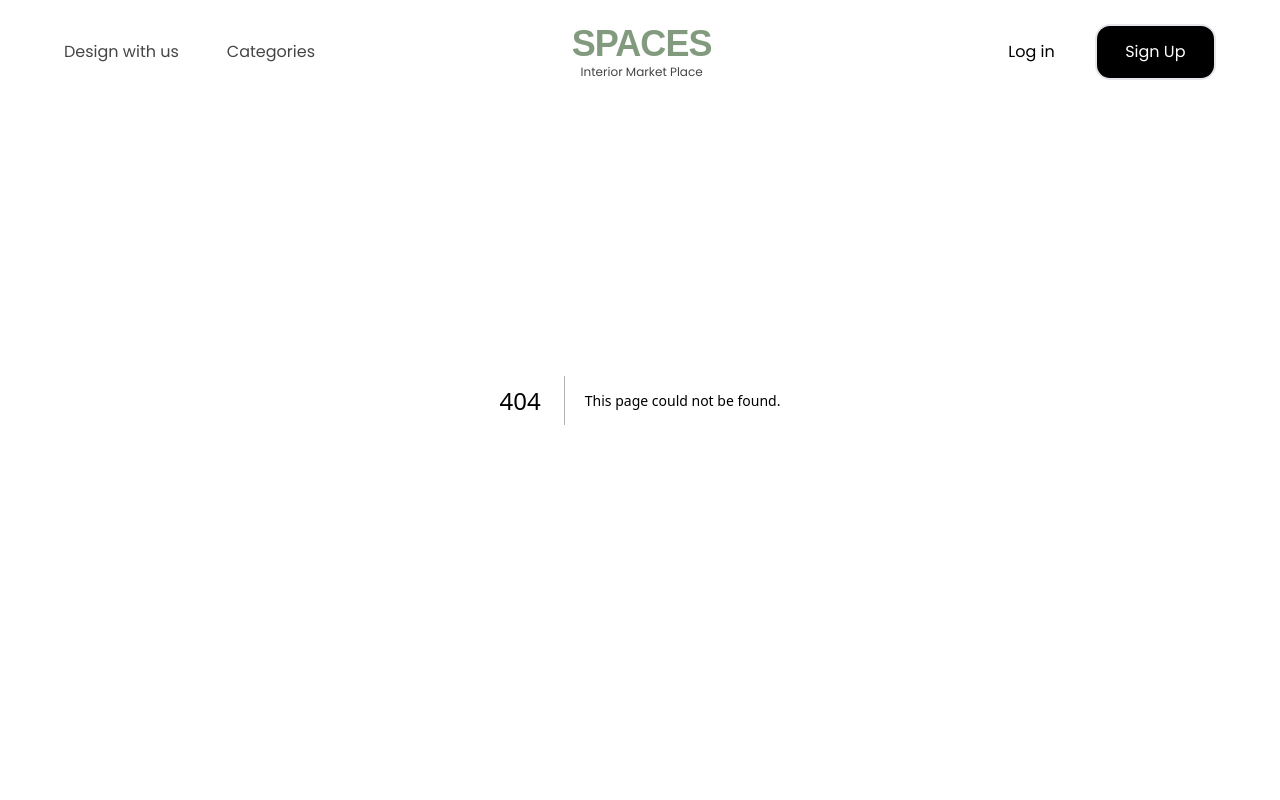
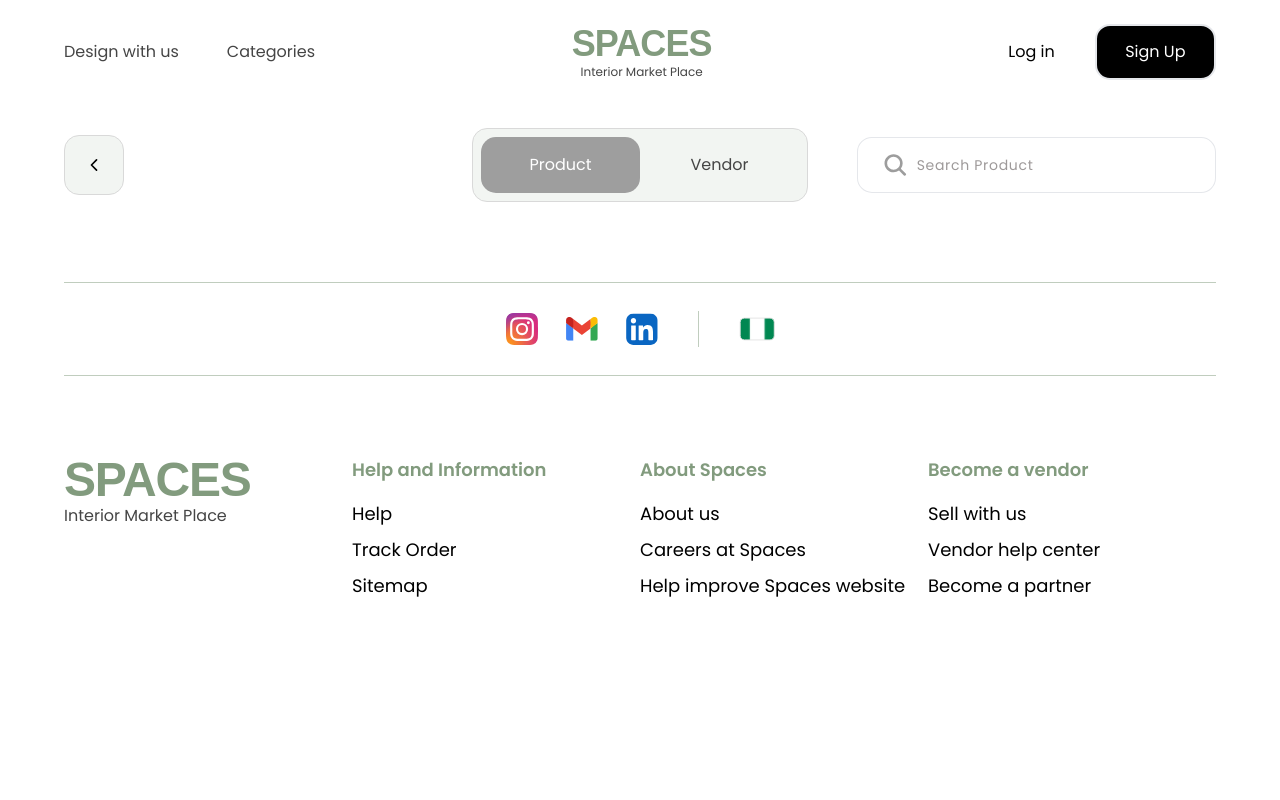
Before and after one commit to jola-blvhk/spaces-interior-marketplace, a Next.js app: page /categories in a window 1280 px wide. Before the commit this address had no page. Shown: the top 800 px of the page. Built offline with nearby package versions, Linux system fonts and the light colour scheme; grey boxes are pictures that could not be loaded; a web font is replaced by a local one.

Commit message:
categories page

```diff
--- /dev/null
+++ b/src/app/categories/page.tsx
@@ -0,0 +1,12 @@
+import CategoriesPage from "@/components/categories-page";
+import React from "react";
+
+const Categories = () => {
+  return (
+    <div className="  pt-24 md:pt-32">
+      <CategoriesPage />
+    </div>
+  );
+};
+
+export default Categories;
--- a/src/app/page.tsx
+++ b/src/app/page.tsx
@@ -9,7 +9,7 @@ LogRocket.init("iolmf1/spaces-interior-marketplace");
 export default function Home() {
   return (
     <ReduxProvider>
-      <div className="grid gap-16 md:gap-20">
+      <div className="grid  pt-20 md:pt-32 gap-16 md:gap-20">
         <FirstSection />
         <SecondSection />
       </div>
--- /dev/null
+++ b/src/components/back-button/index.tsx
@@ -0,0 +1,11 @@
+import React from "react";
+import { IoChevronBackOutline } from "react-icons/io5";
+const BackButton = () => {
+  return (
+    <div className=" bg-secondary-green-100/10 border border-[#D9D9D9] rounded-[10px]  md:rounded-[15px] w-fit p-4 md:p-5">
+      <IoChevronBackOutline className="lg:text-lg"/>
+    </div>
+  );
+};
+
+export default BackButton;
--- /dev/null
+++ b/src/components/categories-page/index.tsx
@@ -0,0 +1,64 @@
+"use client";
+
+import React, { useState } from "react";
+import BackButton from "../back-button";
+import VendorProductFilter from "../filter/vendor-product";
+import { SlideType } from "../slider/vendor-product-slide";
+import { IoSearch } from "react-icons/io5";
+
+const CategoriesPage = () => {
+  const [searchValue, setSearchValue] = useState("");
+  const [selectedSection, setSelectedSection] = useState<SlideType>(
+    SlideType.Product
+  );
+
+  const handleChange = (e: {
+    target: { value: React.SetStateAction<string> };
+  }) => {
+    setSearchValue(e.target.value);
+  };
+  const handleSectionClick = (section: SlideType) => {
+    setSelectedSection(section);
+  };
+  return (
+    <div>
+      <div className="padding-section">
+        <div className=" gap-4 space-y-5 md:space-y-0 md:flex lg:grid grid-cols-3 md:justify-between max-width-section items-center">
+          <div className="h-fit my-auto flex gap-3 items-center">
+            <BackButton />
+            <div className="flex md:hidden rounded-[10px]  w-full  items-center gap-4 py-3 px-4    md:w-fit cursor-pointer bg-primary-white-100 border border-solid border-[##D9D9D9] h-fit md:my-auto  box-border rotate-[0.02deg]">
+              <IoSearch className="text-[#737373B2] text-2xl" />
+              <input
+                placeholder="Search Product"
+                defaultValue={searchValue}
+                className="focus:outline-none w-full text-primary-black-90 placeholder:text-[#726D6DB2] placeholder:text-sm placeholder:md:text-sm  text-sm tracking-wider"
+                // onClick={handleSearchClicked}
+                onChange={handleChange}
+              />
+            </div>
+          </div>
+
+          <div className="w-full md:w-full lg:w-[90%] md:m-auto order-3 md:order-none">
+            <VendorProductFilter
+              selectedSection={selectedSection}
+              onSectionClick={handleSectionClick}
+            />
+          </div>
+
+          <div className=" hidden rounded-[10px] md:rounded-[15px] w-full md:flex md:ml-auto items-center gap-2 py-3 px-4 md:px-6   md:w-fit cursor-pointer bg-primary-white-100 border border-solid border-[##D9D9D9] md:h-fit md:my-auto  box-border rotate-[0.02deg]">
+            <IoSearch className="text-[#737373B2] text-3xl" />
+            <input
+              placeholder="Search Product"
+              defaultValue={searchValue}
+              className="focus:outline-none w-full text-primary-black-90 placeholder:text-[#726D6DB2] placeholder:text-xs placeholder:md:text-sm  text-sm tracking-wider"
+              // onClick={handleSearchClicked}
+              onChange={handleChange}
+            />
+          </div>
+        </div>
+      </div>
+    </div>
+  );
+};
+
+export default CategoriesPage;
--- a/src/components/header/index.tsx
+++ b/src/components/header/index.tsx
@@ -45,9 +45,11 @@ const Header = () => {
                 <h2 className=" cursor-pointer hover:text-secondary-green-100">
                   Design with us
                 </h2>
-                <h2 className="  cursor-pointer hover:text-secondary-green-100">
-                  Categories
-                </h2>
+                <Link href="/categories">
+                  <h2 className="  cursor-pointer hover:text-secondary-green-100">
+                    Categories
+                  </h2>
+                </Link>
               </div>
             </div>
             {/* logo  */}
@@ -123,7 +125,7 @@ const Header = () => {
                 </li>
               </Link>
               <Link
-                href="/"
+                href="/categories"
                 onClick={() => {
                   dispatch(setHamburgerState(false));
                 }}
--- a/src/components/landing-page/first-section.tsx
+++ b/src/components/landing-page/first-section.tsx
@@ -22,7 +22,7 @@ const FirstSection = () => {
     setSearchValue(e.target.value);
   };
   return (
-    <div className="padding-section pt-20 md:pt-32  bg-primary-white-100">
+    <div className="padding-section bg-primary-white-100">
       <div className="max-width-section grid gap-5 w-full justify-center">
         <div className=" rounded-[10px] md:rounded-[15px] flex m-auto items-center gap-2 py-3 px-4 md:px-6  cursor-pointer bg-primary-white-100 border border-solid border-[##D9D9D9] w-full max-w-[400px] md:w-[420px] md:max-w-[420px] box-border rotate-[0.02deg]">
           <IoSearch className="text-[#737373B2] text-3xl" />
```
